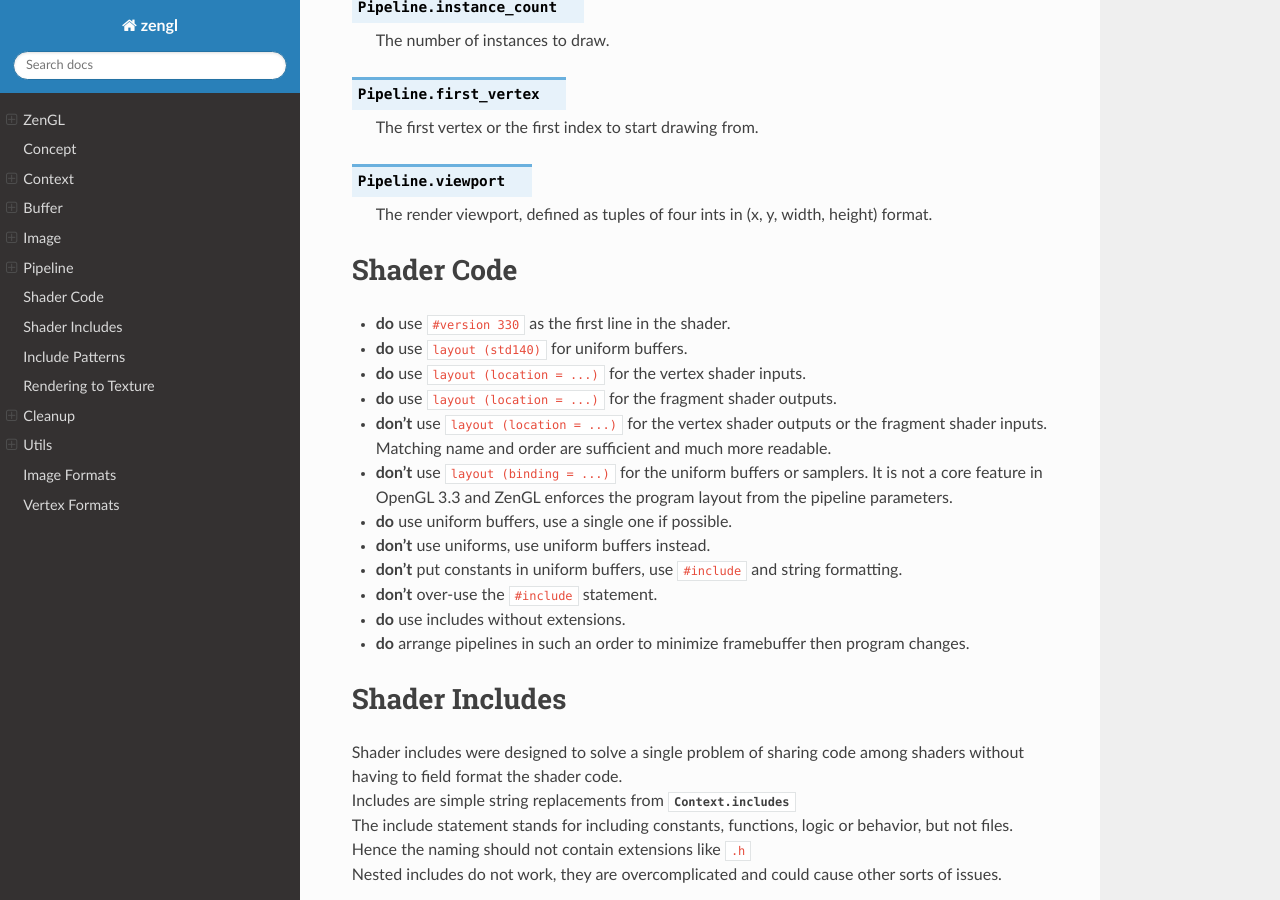
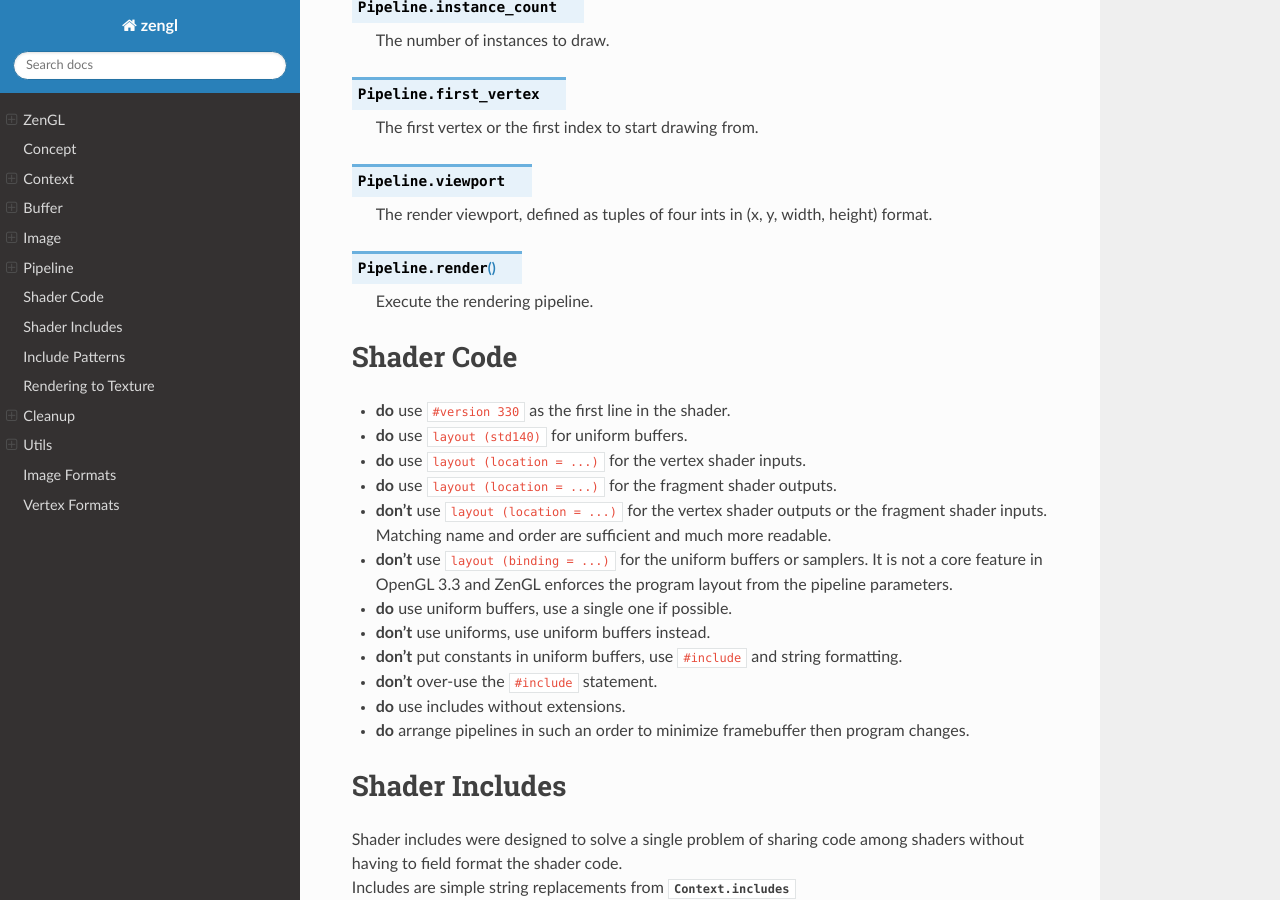
Before and after one commit to szabolcsdombi/zengl, a Sphinx documentation site: the page built from docs/index.rst, in a window 1280 px wide and 900 px high, scrolled down 10190 px. Built offline with Sphinx 7.4.7 and the Read the Docs theme 2.0.0, drawn with Linux system fonts in a browser that asks for light colours.

Commit message:
document render

```diff
--- a/docs/index.rst
+++ b/docs/index.rst
@@ -420,6 +420,10 @@
 
     | The render viewport, defined as tuples of four ints in (x, y, width, height) format.
 
+.. py:method:: Pipeline.render()
+
+    | Execute the rendering pipeline.
+
 Shader Code
 -----------
 
```
